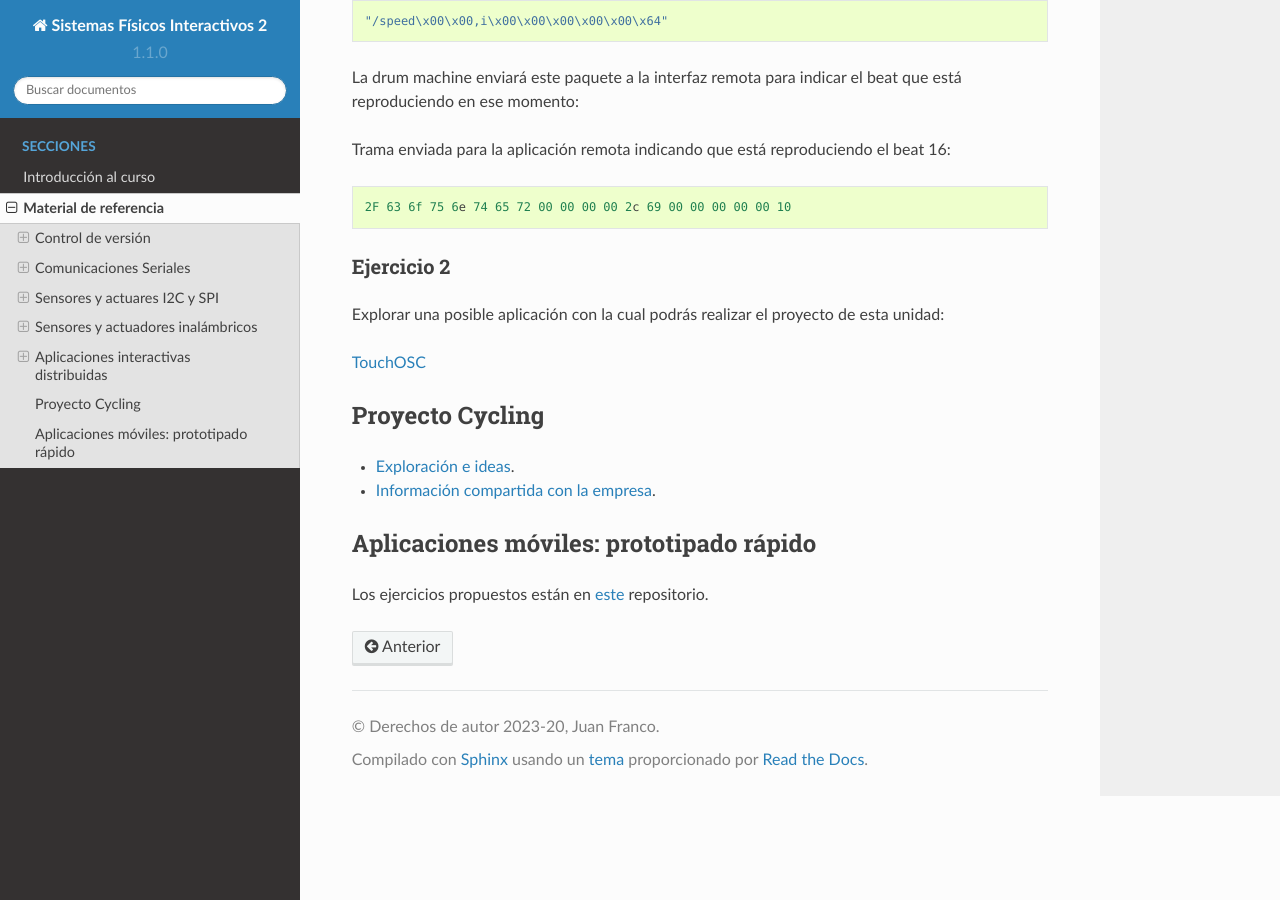
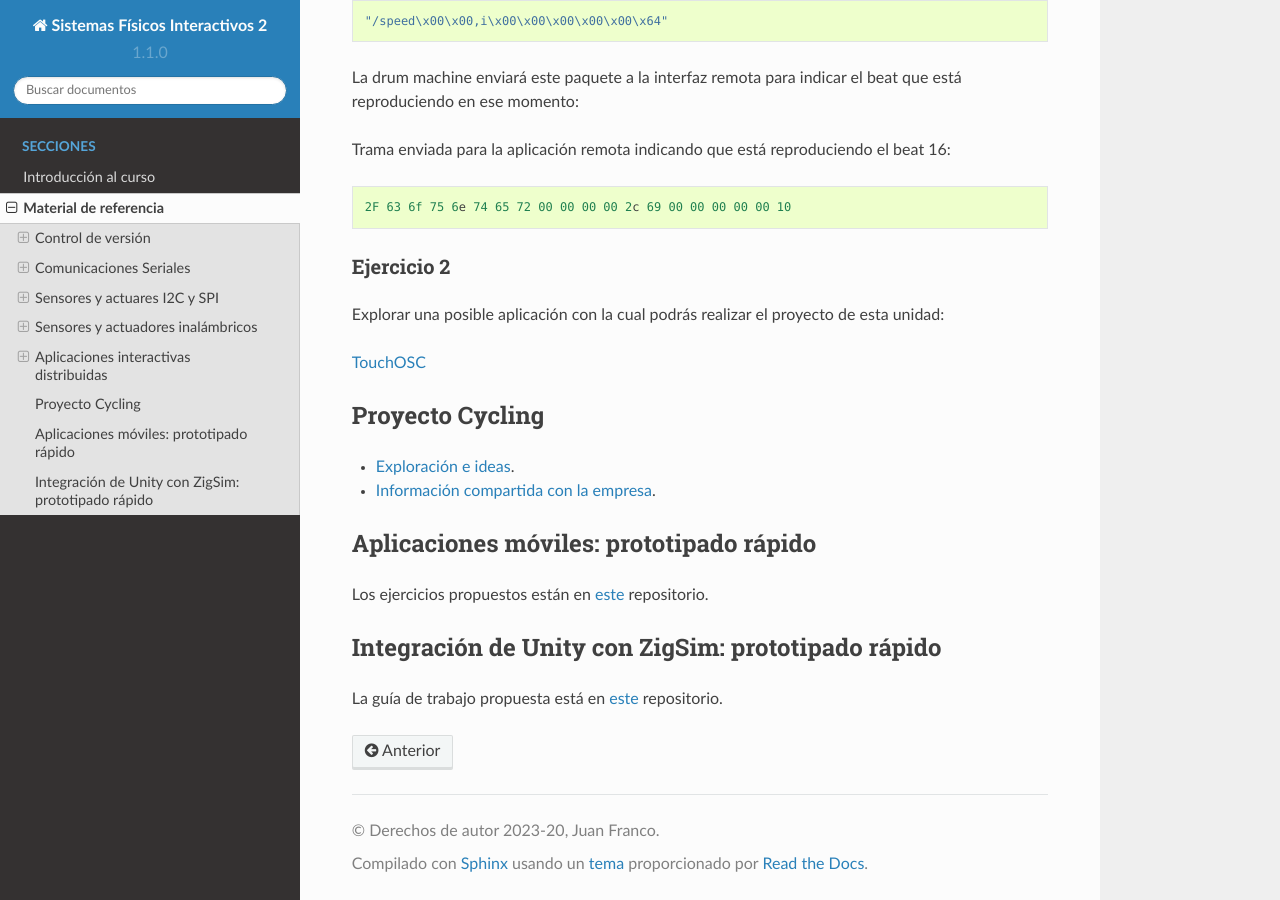
Before and after one commit to juanferfranco/SistemasFisicosInteractivos2, a Sphinx documentation site: the page built from docs/_referencias/referencias.rst, in a window 1280 px wide and 900 px high, scrolled down 52013 px. Built offline with Sphinx 7.4.7 and the Read the Docs theme 2.0.0, drawn with Linux system fonts in a browser that asks for light colours.

Commit message:
Add the reference to Zig Sim Unity integration practice

```diff
--- a/docs/_referencias/referencias.rst
+++ b/docs/_referencias/referencias.rst
@@ -2572,3 +2572,9 @@ Aplicaciones móviles: prototipado rápido
 
 Los ejercicios propuestos están en `este <https://github.com/juanferfranco/appSensorActivity>`__
 repositorio.
+
+Integración de Unity con ZigSim: prototipado rápido
+**********************************************************
+
+La guía de trabajo propuesta está en `este <https://github.com/juanferfranco/ZigSimUnity>`__
+repositorio.
```
